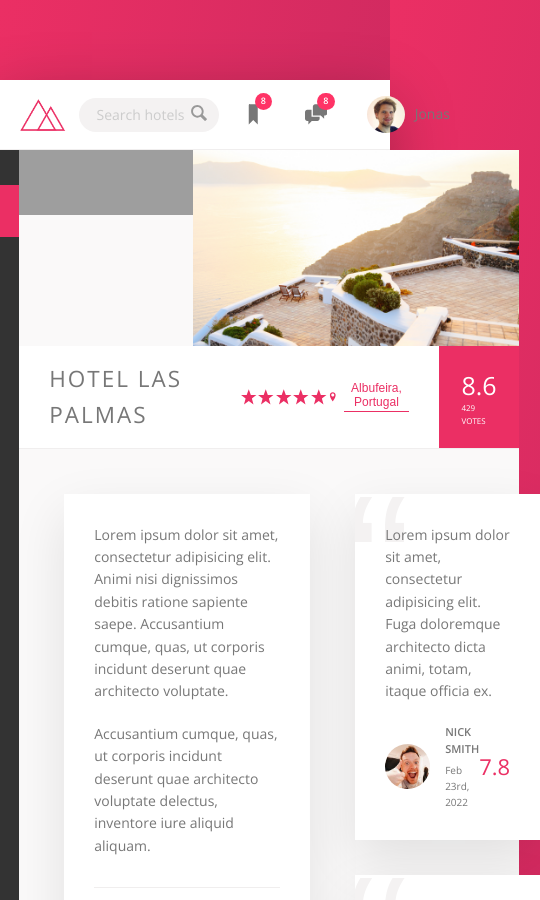
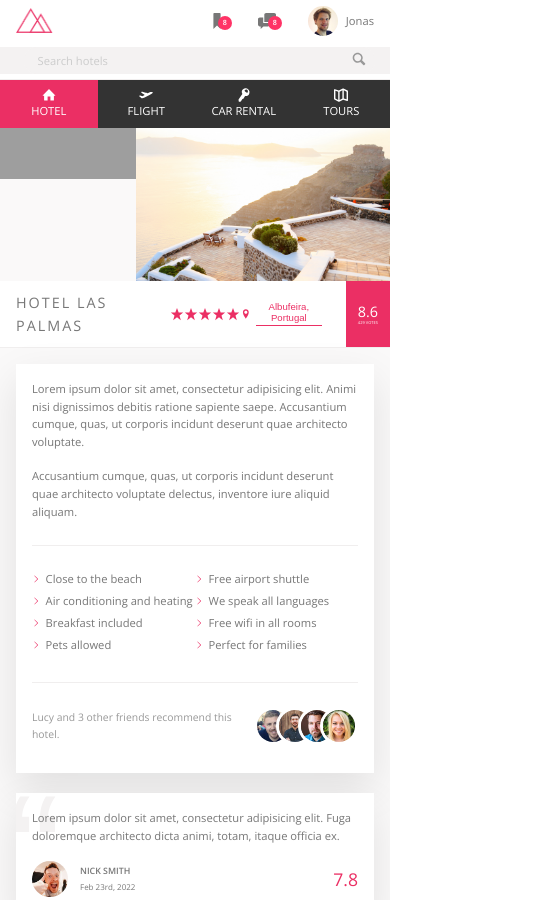
Before and after one commit to Hydorn/Flexbox-template, a website: page index.html in a window 390 px wide. Shown: the top 900 px of the page, 540 px wide, since content can reach past the window. Drawn offline with nearby package versions, Linux system fonts and the light colour scheme; grey boxes are pictures that could not be loaded.

Commit message:
Added mediaqueries for the proyect

```diff
--- a/sass/_main-section.scss
+++ b/sass/_main-section.scss
@@ -176,6 +176,10 @@
         margin-right: auto;
     }
 
+    &__friends {
+        display: flex;
+    }
+
     &__img {
         box-sizing: content-box;
         width: 4rem;
--- /dev/null
+++ b/sass/_mediaqueries.scss
@@ -0,0 +1,178 @@
+.container {
+    @media only screen and (max-width: 1200px) {
+        //75em -> set variable.
+        //largest mq
+        margin: 0;
+        max-width: 100%;
+        width: 100%;
+    }
+}
+
+html {
+    @media only screen and (max-width: 1100px) {
+        font-size: 50%;
+    }
+}
+
+.content {
+    @media only screen and (max-width: 900px) {
+        flex-direction: column;
+    }
+}
+
+.side-nav {
+    @media only screen and (max-width: 900px) {
+        display: flex;
+        margin: 0;
+    }
+    &__item {
+        @media only screen and (max-width: 900px) {
+            flex: 1;
+            display: flex;
+            justify-content: center;
+        }
+
+        &:not(:last-child){
+            @media only screen and (max-width: 900px) {
+                margin-bottom: 0;
+            }
+        }
+    }
+
+    &__link:link,
+    &__link:visited {
+        @media only screen and (max-width: 900px) {
+            padding: 2rem;
+        }
+    }
+}
+
+.legal {
+    @media only screen and (max-width: 900px) {
+        display: none;
+    }
+}
+
+.details {
+    @media only screen and (max-width: 900px) {
+        padding: 2rem;
+    }
+}
+
+.description {
+    @media only screen and (max-width: 900px) {
+        padding: 2rem;
+        margin-right: 3rem;
+    }
+}
+
+.review {
+    @media only screen and (max-width: 900px) {
+        padding: 2rem;
+        margin-bottom: 3rem;
+    }
+    &:last-of-type{
+        @media only screen and (max-width: 900px) {
+            margin-bottom: 5rem;
+        }
+    }
+}
+
+.recommend {
+    @media only screen and (max-width: 900px) {
+        margin-bottom: 1.5rem;
+    }
+}
+
+.footer {
+    @media only screen and (max-width: 900px) {
+        padding: 2.5rem 0;
+    }
+}
+
+.details {
+    @media only screen and (max-width: 600px) {
+        flex-wrap: wrap;
+    }
+}
+.description {
+    @media only screen and (max-width: 600px) {
+        flex: 1 0 100%;
+        margin-bottom: 2.5rem;
+    }
+}
+
+.review:last-of-type {
+    @media only screen and (max-width: 600px) {
+        margin-bottom: 2.5rem;
+    }
+}
+
+.side-nav {
+
+    &__link{
+        @media only screen and (max-width: 600px) {
+            flex-direction: column;
+            padding: 1rem;
+        }
+    }
+
+    &__icon{
+        @media only screen and (max-width: 600px) {
+            margin-right: 0;
+        }
+    }
+
+    &__link:link,
+    &__link:visited {
+        @media only screen and (max-width: 600px) {
+            padding: 1rem;
+        }
+    }
+}
+
+.overview {
+    &__heading {
+        @media only screen and (max-width: 600px) {
+            font-size: 1.8rem;
+            padding: 1.25rem 2rem;
+        }
+    }
+
+    &__rating {
+        @media only screen and (max-width: 600px) {
+            padding: 0 1.5rem;
+        }
+
+        &--average{
+            @media only screen and (max-width: 600px) {
+                font-size: 1.8rem;
+            }
+        }
+
+        &--count{
+            @media only screen and (max-width: 600px) {
+                font-size: 0.5rem;
+            }
+        }
+    }
+}
+
+.header {
+    @media only screen and (max-width: 500px) {
+        align-content: space-around;
+        flex-wrap: wrap;
+        height: 10rem;
+//        padding-top: 1rem;
+//       padding-bottom: 10rem;
+    }
+}
+
+.form {
+    @media only screen and (max-width: 500px) {
+//      margin: 1rem;
+        flex: 0 0 100%;
+        order: 1;
+        background-color: var(--color-grey-light-2);
+    }
+}
--- a/sass/main.scss
+++ b/sass/main.scss
@@ -5,3 +5,4 @@
 @import "sidebar";
 @import "main-section";
 @import "footer";
+@import "mediaqueries";
```
Also changed, not shown: css/style.css, 1 other file.
